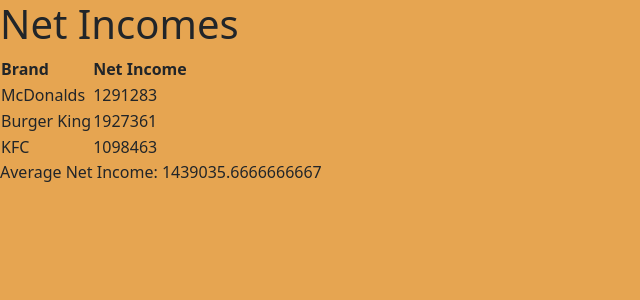
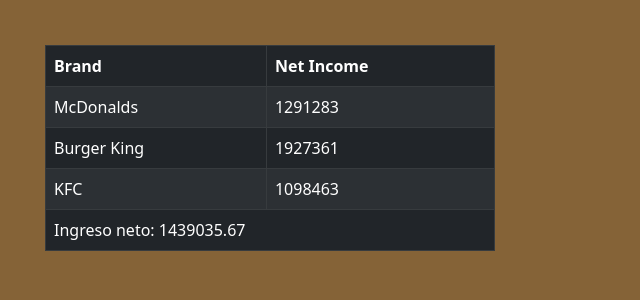
Before and after one commit to RamirezDiazCarlos/Practicas-L3, a React (Vite) app: page / in a window 1280 px wide. Shown: the top 300 px of the page, without its empty margins (0-640 px from the left). Built offline with nearby package versions, Linux system fonts and the light colour scheme.

Commit message:
practica 2

```diff
--- a/src/App.jsx
+++ b/src/App.jsx
@@ -1,5 +1,5 @@
 
-import Table from './components/table/Table'
+import Tabla from './components/table/Table'
 
 function App() {
 
@@ -9,14 +9,9 @@
     { brand: 'KFC', income: 1098463 },
   ];
 
-  const totalIncome = netIncomes.reduce((total, company) => total + company.income, 0);
-  const averageIncome = totalIncome / netIncomes.length;
-
   return (
     <div>
-      <h1>Net Incomes</h1>
-      <Table netIncomes={netIncomes} />
-      <p>Average Net Income: {averageIncome}</p>
+      <Tabla netIncomes={netIncomes} />
     </div>
   );
 }
--- /dev/null
+++ b/src/components/table/Table.css
@@ -0,0 +1,5 @@
+.tamanio {
+    max-width: 450px;
+    width: 100%;
+    margin: 45px;
+}
--- a/src/components/table/Table.jsx
+++ b/src/components/table/Table.jsx
@@ -1,8 +1,15 @@
 import PropTypes from 'prop-types';
+import { Table } from 'react-bootstrap';
+import './Table.css'
 
-const Table = ({ netIncomes }) => {
+const Tabla = ({ netIncomes }) => {
+
+    const totalIncome = netIncomes.reduce((total, company) => total + company.income, 0);
+    const averageIncome = totalIncome/netIncomes.length;
+
     return (
-        <table>
+        <>
+        <Table striped bordered hover variant="dark" className="tamanio">
             <thead>
                 <tr>
                     <th>Brand</th>
@@ -16,14 +23,23 @@
                         <td>{income}</td>
                     </tr>
                 ))}
+                <tr>
+                    <td colSpan={2}>Ingreso neto: {averageIncome.toFixed(2)}</td>
+                </tr>
             </tbody>
-        </table>
+        </Table>
+
+        </>
     );
 };
 
-export default Table;
+export default Tabla;
 
-Table.prototype = {
-    brand: PropTypes.string,
-    income: PropTypes.number,
-}
+Tabla.propTypes = {
+    netIncomes: PropTypes.arrayOf(
+        PropTypes.shape({
+            brand: PropTypes.string.isRequired,
+            income: PropTypes.number.isRequired
+        })
+    ).isRequired
+};
--- a/src/index.css
+++ b/src/index.css
@@ -10,5 +10,5 @@
 
 body {
   margin: 0;
-  background-color: #e6a551;
+  background-color: #856337;
 }
```
Also changed, not shown: src/components/bookItem/BookItem.jsx (deleted, +0 -30 lines), src/components/books/Books.jsx (deleted, +0 -30 lines).
